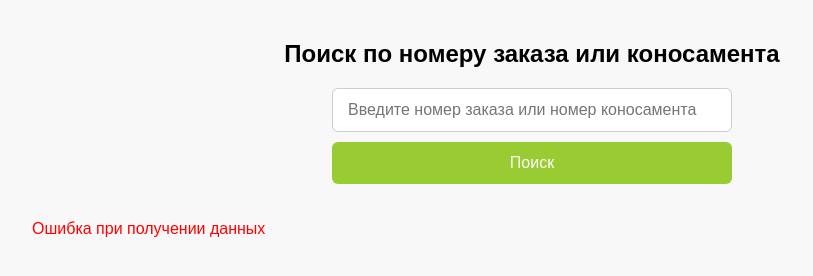
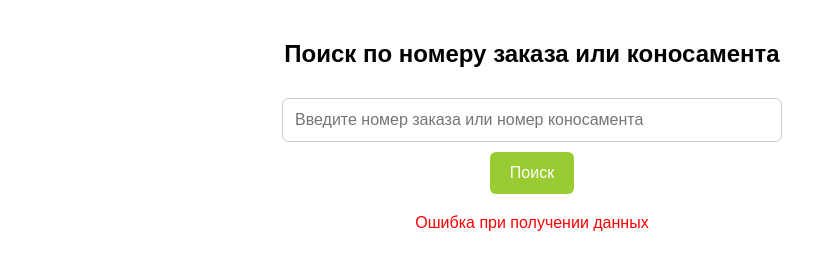
Before and after one commit to sgmastudio/order-tracker, a plain HTML site: page index.html in a window 1280 px wide. Both pictures are taken after a click on the button "Поиск". Shown: the whole page, without its empty margins (108-921 px from the left). Drawn offline with Linux system fonts and the light colour scheme; no server answers.

Commit message:
Update index.html

```diff
--- a/index.html
+++ b/index.html
@@ -2,102 +2,91 @@
 <html lang="ru">
 <head>
   <meta charset="UTF-8">
-  <title>Поиск заказа</title>
   <meta name="viewport" content="width=device-width, initial-scale=1.0">
+  <title>Отследить груз</title>
   <style>
-    body {
+    * {
+      box-sizing: border-box;
+      margin: 0;
+      padding: 0;
+    }
+
+    html, body {
+      background-color: #ffffff;
       font-family: Arial, sans-serif;
+      overflow-x: hidden;
       padding: 20px;
-      margin: 0;
-      background-color: #f8f8f8;
-      display: flex;
-      flex-direction: column;
-      align-items: center;
-      min-height: 100vh;
     }
 
     h2 {
       text-align: center;
-      margin-bottom: 20px;
+      margin-bottom: 30px;
     }
 
-    .search-container {
-      display: flex;
-      flex-direction: column;
-      align-items: center;
-      width: 100%;
-      max-width: 400px;
+    .form-container {
+      max-width: 500px;
+      margin: 0 auto;
+      text-align: center;
     }
 
     input[type="text"] {
       width: 100%;
-      padding: 12px 15px;
+      padding: 12px;
       font-size: 16px;
       border: 1px solid #ccc;
       border-radius: 6px;
       margin-bottom: 10px;
-      box-sizing: border-box;
     }
 
     button {
-      width: 100%;
-      padding: 12px;
-      font-size: 16px;
       background-color: #99cc32;
       color: #fff;
+      padding: 12px 20px;
+      font-size: 16px;
       border: none;
       border-radius: 6px;
       cursor: pointer;
-      transition: all 0.2s ease;
+      transition: all 0.2s ease-in-out;
     }
 
     button:hover {
       transform: scale(1.03);
-      box-shadow: 0 4px 12px rgba(0, 0, 0, 0.1);
+      box-shadow: 0 0 10px rgba(0, 0, 0, 0.2);
     }
 
     button:active {
-      background-color: #7da628;
+      background-color: #7fa62b;
       transform: scale(0.98);
     }
 
-    #result {
-      margin-top: 20px;
+    table {
+      margin: 30px auto 0;
+      border-collapse: collapse;
       width: 100%;
       max-width: 1000px;
-      overflow-x: auto;
-    }
-
-    table {
-      border-collapse: collapse;
-      width: 100%;
-      background-color: #fff;
     }
 
     th, td {
       border: 1px solid #999;
-      padding: 10px;
+      padding: 8px;
       text-align: left;
     }
 
     th {
-      background-color: #e2eec4;
+      background-color: #e8f4c9;
     }
 
-    @media (max-width: 500px) {
-      h2 {
-        font-size: 18px;
-      }
-
-      input, button {
-        font-size: 15px;
-      }
+    #result p {
+      text-align: center;
+      margin-top: 20px;
+      color: red;
     }
   </style>
 </head>
 <body>
   <h2>Поиск по номеру заказа или коносамента</h2>
-  <div class="search-container">
+
+  <div class="form-container">
     <input type="text" id="queryInput" placeholder="Введите номер заказа или номер коносамента">
     <button onclick="searchOrder()">Поиск</button>
   </div>
@@ -105,7 +94,7 @@
   <div id="result"></div>
 
   <script>
-    const SCRIPT_URL = 'https://script.google.com/macros/s/AKfycbx1irL0QPAOb5YE1Xmu6gxWAnOwS9TLJ4PzeecsOZQXfgwZUlhusuMFyxCGd_C4Jbnu/exec'; // ваш URL
+    const SCRIPT_URL = 'https://script.google.com/macros/s/AKfycbx1irL0QPAOb5YE1Xmu6gxWAnOwS9TLJ4PzeecsOZQXfgwZUlhusuMFyxCGd_C4Jbnu/exec';
 
     async function searchOrder() {
       const query = document.getElementById('queryInput').value.trim();
@@ -130,7 +119,7 @@
         resultDiv.innerHTML = tableHTML;
       } catch (err) {
         console.error(err);
-        resultDiv.innerHTML = '<p style="color:red;">Ошибка при получении данных</p>';
+        resultDiv.innerHTML = '<p>Ошибка при получении данных</p>';
       }
     }
   </script>
```
